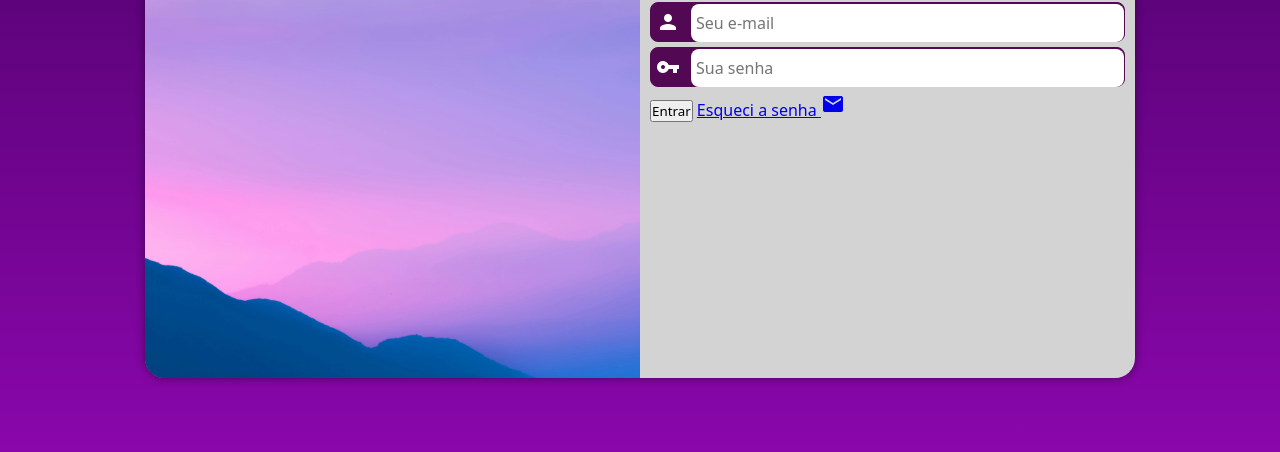
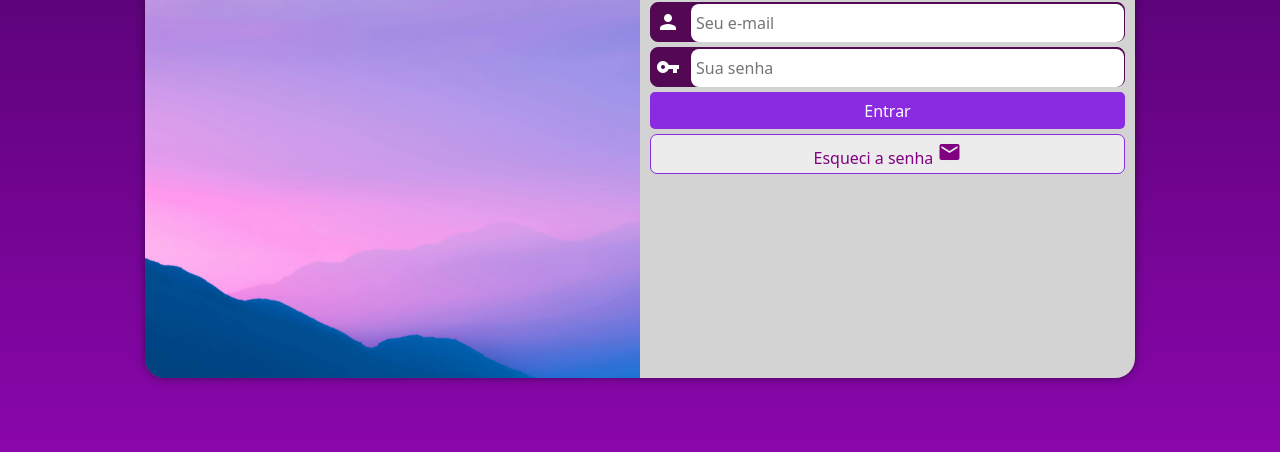
Before and after one commit to beatrizoliveirasantos/projeto-login, a plain HTML site: page index.html in a window 1280 px wide. Shown: the part 272-724 px from the top of the page. Drawn offline with Linux system fonts and the light colour scheme.

Commit message:
formatação do formulário

```diff
--- a/estilos/style.css
+++ b/estilos/style.css
@@ -11,7 +11,7 @@
 }
 
 body, html {
-    background-color: rgb(82, 8, 82);
+    background-image: linear-gradient(to top, rgb(145, 7, 179), rgb(68, 1, 95));
     height: 100vh;
     width: 100vw;
 }
@@ -60,3 +60,41 @@ div#formulario > h1 {
 div#formulario > p {
     font-size: 1.1em;
 }
+
+form > input[type=submit] {
+    display: block;
+    font-size: 1em;
+    width: 100%;
+    height: 37px;
+    background-color: blueviolet;
+    color: white;
+    border: none;
+    border-radius: 5px;
+}
+
+form > input[type=submit]:hover {
+    background-color: rgba(137, 43, 226, 0.496);
+}
+
+form > a.botao {
+    display: block;
+    text-align: center;
+    font-size: 1em;
+    width: 100%;
+    height: 40px;
+    padding-top: 5px;
+    margin-top: 5px;
+    background-color: rgba(255, 255, 255, 0.584);
+    color: purple;
+    border: 1px solid blueviolet;
+    border-radius: 7px;
+    text-decoration: none;
+}
+
+form > a.botao:hover {
+    background-color: rgb(186, 168, 224);
+}
+
+form > a.botao > i {
+    font-size: 0.8em;
+}
--- a/index.html
+++ b/index.html
@@ -30,7 +30,7 @@
                         <input type="password" name="senha" id="isenha" placeholder="Sua senha" autocomplete="current-password" required minlength="8" maxlength="20">
                     </div>
                     <input type="submit" value="Entrar">
-                    <a href="esqueci.html">Esqueci a senha
+                    <a href="esqueci.html" class="botao">Esqueci a senha
                         <span class="material-icons">mail</span>
                     </a>
                 </form>
```
